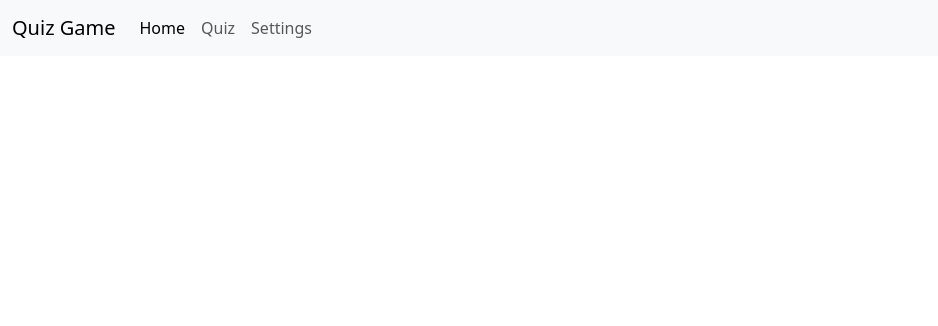
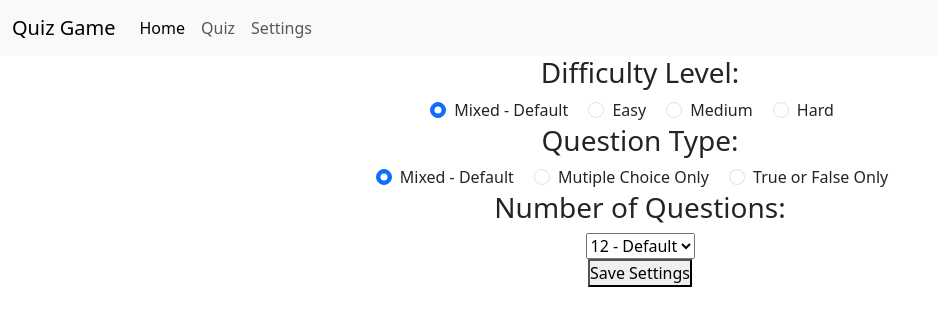
Before and after one commit to ogc1231/festive-quiz-game, a plain HTML site: page settings.html in a window 1280 px wide. Shown: the whole page, without its empty margins (0-938 px from the left). Drawn offline with nearby package versions, Linux system fonts and the light colour scheme.

Commit message:
Add settings form

```diff
--- a/assets/scripts/script.js
+++ b/assets/scripts/script.js
@@ -1 +1,44 @@
-/* jshint esversion: 11 */
+// window.onload = function() {
+
+//   if (localStorage) {
+
+
+//     document.getElementById('settings-form').addEventListener('submit', function() {
+
+//       let difficultyLevel = document.getElementById('difficulty-level').value
+//       let questionType = document.getElementById('question-type').value
+//       let numberOfQuestions = document.getElementById('number-of-questions').value
+
+
+//       localStorage.setItem('is_difficultyLevel', difficultyLevel)
+//       localStorage.setItem('is_questionType', questionType)
+//       localStorage.setItem('is_numberOfQuestions', numberOfQuestions)
+//     });
+
+//   }
+
+// }
+
+document.getElementById('settings-form').addEventListener('submit', function(event) {
+    event.preventDefault();
+
+    let difficultyLevel = document.getElementById('difficulty-level').value
+    let questionType = document.getElementById('question-type').value
+    let numberOfQuestions = document.getElementById('number-of-questions').value
+
+    const formData = {
+        difficultyLevel: difficultyLevel,
+        questionType: questionType,
+        numberOfQuestions: numberOfQuestions
+    };
+
+    saveFormData(formData);
+});
+
+function saveFormData(formData) {
+    const storedFormData = JSON.parse(localStorage.getItem('formData')) || [];
+
+    storedFormData.push(formData);
+
+    localStorage.setItem('formData', JSON.stringify(storedFormData));
+}
--- a/settings.html
+++ b/settings.html
@@ -67,6 +67,62 @@
         </div>
       </nav>
 
+      <!-- Form -->
+      <form class="container" id="settings-form">
+        <div>
+          <h3>Difficulty Level:</h3>
+          <div class="form-check form-check-inline">
+            <input class="form-check-input" type="radio" name="inlineRadioOptions"  value="mixed" id="difficulty-level" checked="" required>
+            <label class="form-check-label" for="inlineRadio1">Mixed - Default</label>
+          </div>
+          <div class="form-check form-check-inline">
+            <input class="form-check-input" type="radio" name="inlineRadioOptions" value="easy">
+            <label class="form-check-label" for="inlineRadio2">Easy</label>
+          </div>
+          <div class="form-check form-check-inline">
+            <input class="form-check-input" type="radio" name="inlineRadioOptions"  value="medium">
+            <label class="form-check-label" for="inlineRadio3">Medium</label>
+          </div>
+          <div class="form-check form-check-inline">
+            <input class="form-check-input" type="radio" name="inlineRadioOptions"  value="hard">
+            <label class="form-check-label" for="inlineRadio3">Hard</label>
+          </div>
+        </div>
+
+        <div>
+          <h3>Question Type:</h3>
+          <div class="form-check form-check-inline">
+            <input class="form-check-input" type="radio" name="inlineRadioOptions2" id="question-type" value="mixed" checked="" required>
+            <label class="form-check-label" for="inlineRadio21">Mixed - Default</label>
+          </div>
+          <div class="form-check form-check-inline">
+            <input class="form-check-input" type="radio" name="inlineRadioOptions2" value="mutiple-choice-only">
+            <label class="form-check-label" for="inlineRadio22">Mutiple Choice Only</label>
+          </div>
+          <div class="form-check form-check-inline">
+            <input class="form-check-input" type="radio" name="inlineRadioOptions2" value="true-or-false-only">
+            <label class="form-check-label" for="inlineRadio23">True or False Only</label>
+          </div>
+        </div>
+
+        <div>
+          <h3>Number of Questions:</h3>
+          <select class="bootstrap-select">
+            <option value="12" selected="selected" id="number-of-questions">12 - Default</option>
+            <option value="15">15</option>
+            <option value="20">20</option>
+            <option value="25">25</option>
+            <option value="30">30</option>
+            <option value="40">40</option>
+            <option value="50">50</option>
+          </select>
+        </div>
+        <div>
+          <button id="save-set-btn" type="submit" value="submit">Save Settings</button>
+        </div>
+      </form>
+
+
     <script src="assets/scripts/script.js"></script>
 
 </body>
```
